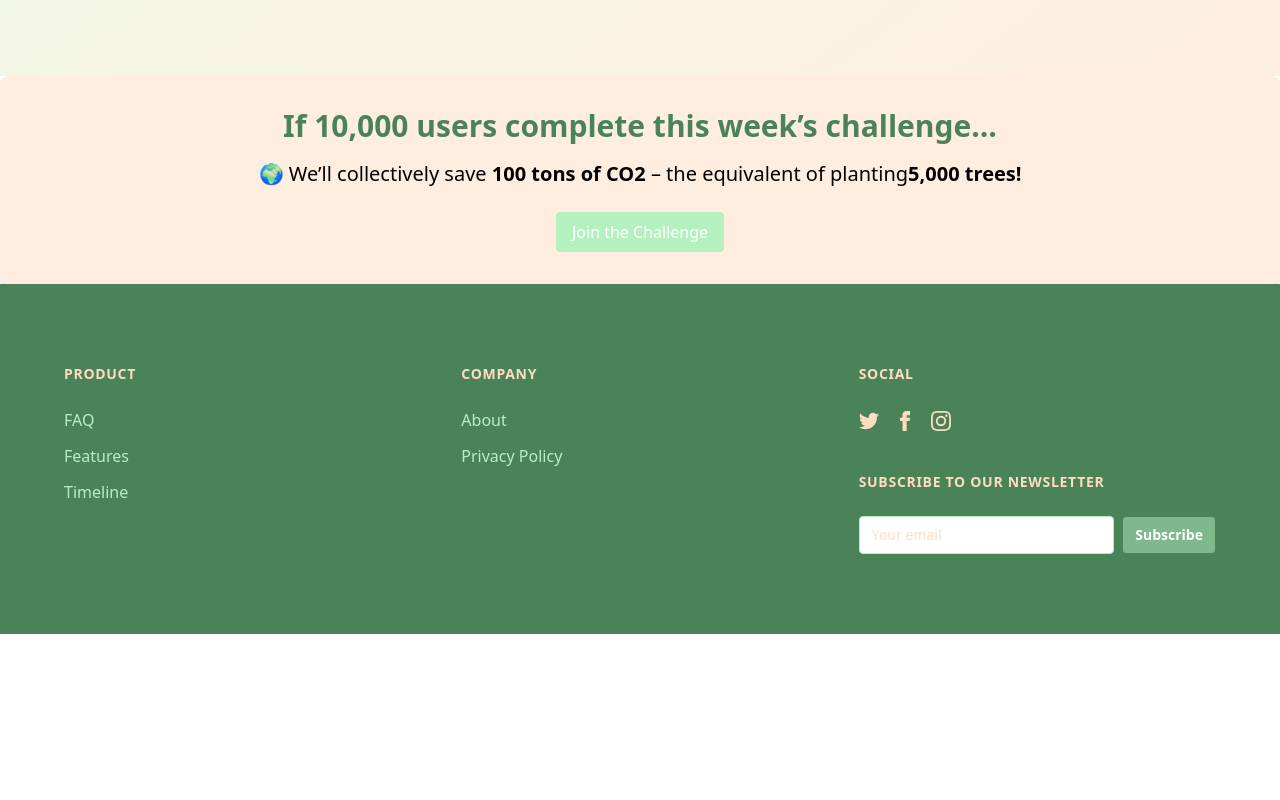
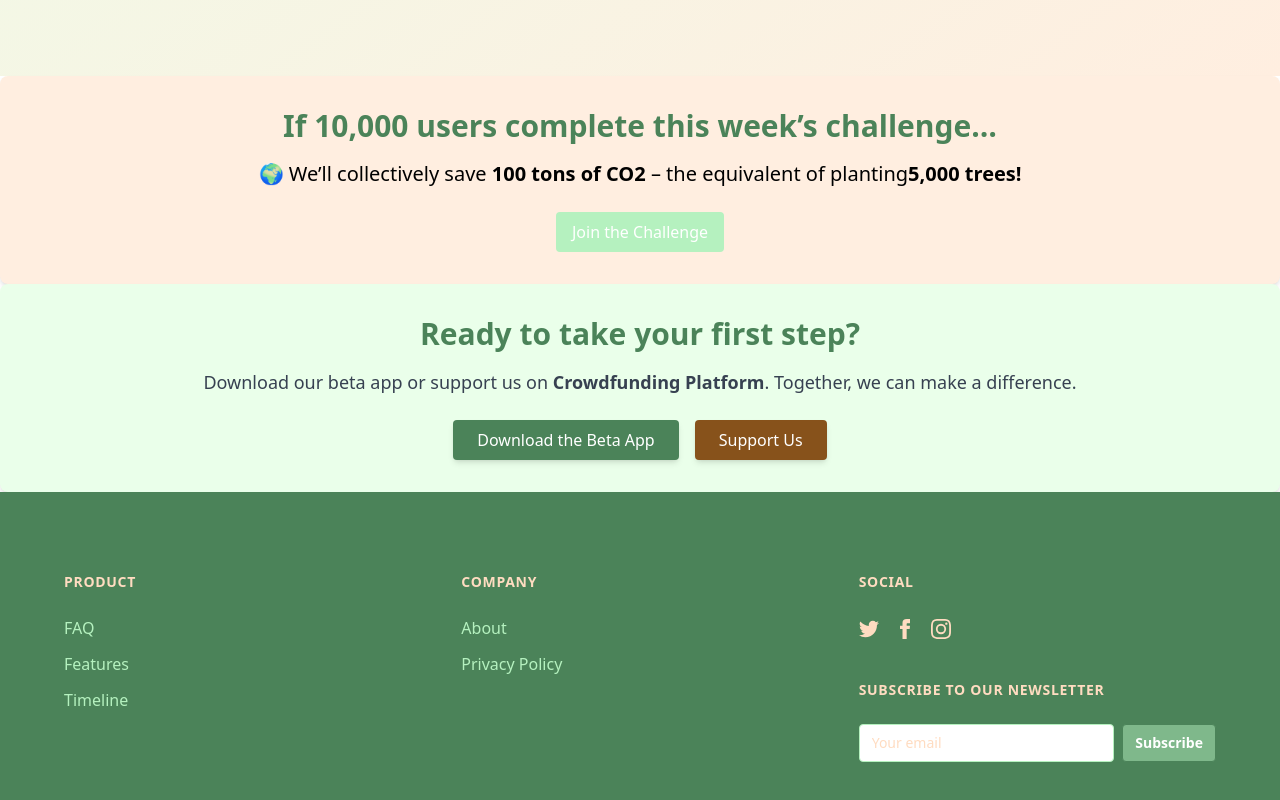
Before and after one commit to Act4Zero/LandingPage-GreenCompass, a Next.js app: page /explainer in a window 1280 px wide. Shown: the part 2450-3250 px from the top of the page. Before the commit the page ends 3084 px from the top, so only its background shows below. Built offline with nearby package versions, Linux system fonts and the light colour scheme.

Commit message:
[Explainer] Add explainer cta component

```diff
--- /dev/null
+++ b/src/components/explainer/ExplainerCta.js
@@ -0,0 +1,41 @@
+export default function ExplainerCta() {
+  const handleDownloadClick = () => {
+    // Replace with your app download link
+    window.open(
+      "https://play.google.com/store/apps/details?id=com.yourapp",
+      "_blank"
+    );
+  };
+
+  const handleCrowdfundingClick = () => {
+    // Replace with your crowdfunding platform link
+    window.open("", "_blank");
+  };
+
+  return (
+    <div className="bg-green-lightest p-8 text-center rounded-lg shadow-md">
+      <h2 className="text-3xl font-bold text-green-dark mb-4">
+        Ready to take your first step?
+      </h2>
+      <p className="text-lg text-gray-700 mb-6">
+        Download our beta app or support us on{" "}
+        <strong>Crowdfunding Platform</strong>. Together, we can make a
+        difference.
+      </p>
+      <div className="flex flex-col md:flex-row justify-center items-center gap-4">
+        <button
+          onClick={handleDownloadClick}
+          className="bg-green-dark text-white py-2 px-6 rounded hover:bg-green-darkest shadow-md"
+        >
+          Download the Beta App
+        </button>
+        <button
+          onClick={handleCrowdfundingClick}
+          className="bg-brown text-white py-2 px-6 rounded hover:bg-opacity-90 shadow-md"
+        >
+          Support Us
+        </button>
+      </div>
+    </div>
+  );
+}
--- a/src/pages/explainer.js
+++ b/src/pages/explainer.js
@@ -6,6 +6,7 @@ import Navbar from "components/Navbar";
 import ContentSection from "components/ContentSection";
 import EvidenceOfImpact from "components/explainer/EvidenceOfImpact";
 import ChallengeSection from "components/explainer/Challenge";
+import ExplainerCta from "components/explainer/ExplainerCta";
 
 function ExplainerPage(props) {
   const { t } = useTranslation();
@@ -67,6 +68,7 @@ function ExplainerPage(props) {
         paragraphs={solutionParagraphs}
       />
       <ChallengeSection />
+      <ExplainerCta />
       <Footer
         size="md"
         bgColor="bg-green-dark"
```
